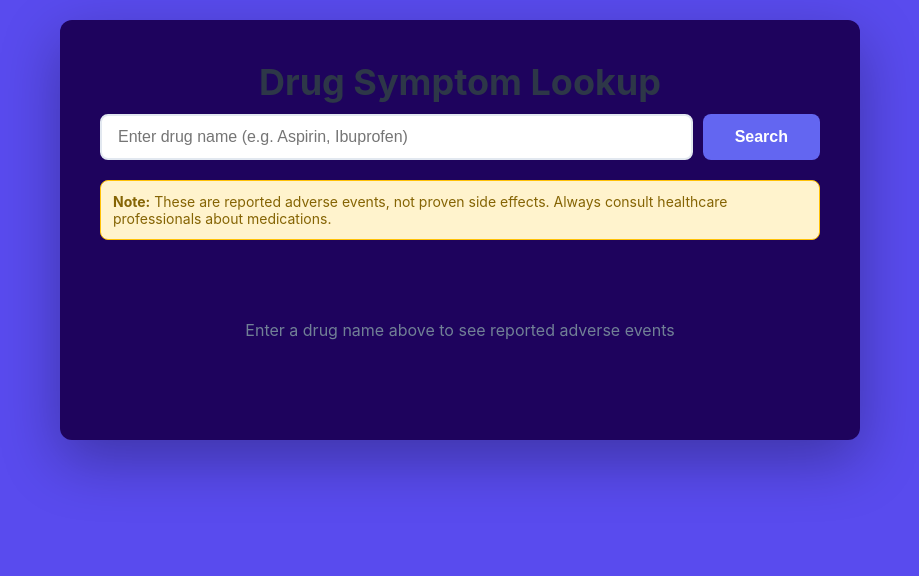
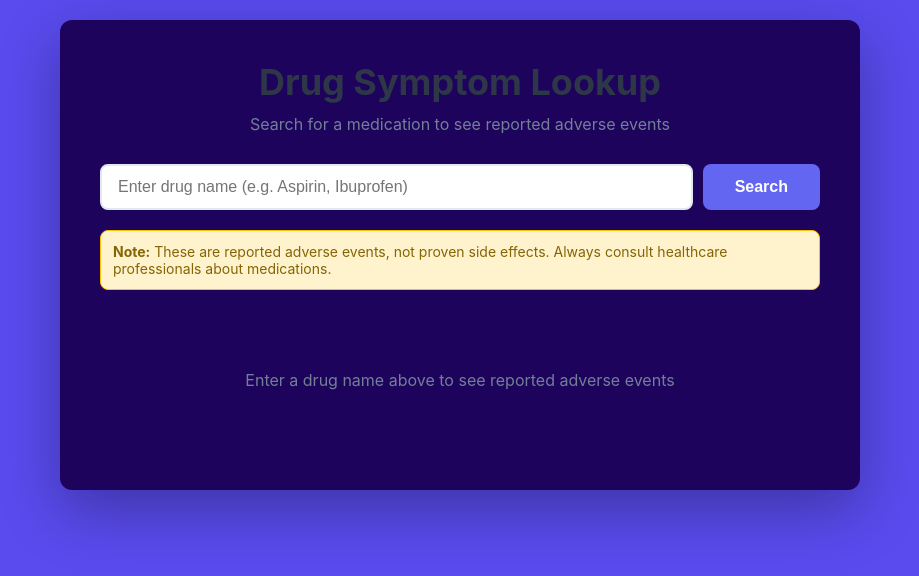
Before and after one commit to HannahTalksDev/HealthData, a Next.js app: page / in a window 1280 px wide. Shown: the top 576 px of the page, without its empty margins (180-1099 px from the left). Built offline with nearby package versions, Linux system fonts and the light colour scheme.

Commit message:
Add descriptive subtitle to Drug Symptom Lookup - Henry, Malik, and Victor

```diff
--- a/src/app/page.tsx
+++ b/src/app/page.tsx
@@ -54,6 +54,7 @@ export default function Home() {
     <div className={styles.container}>
       <div className={styles.card}>
         <h1 className={styles.title}>Drug Symptom Lookup</h1>
+        <p className={styles.subtitle}>Search for a medication to see reported adverse events</p>
 
         <form onSubmit={searchDrug} className={styles.form}>
           <input
```
